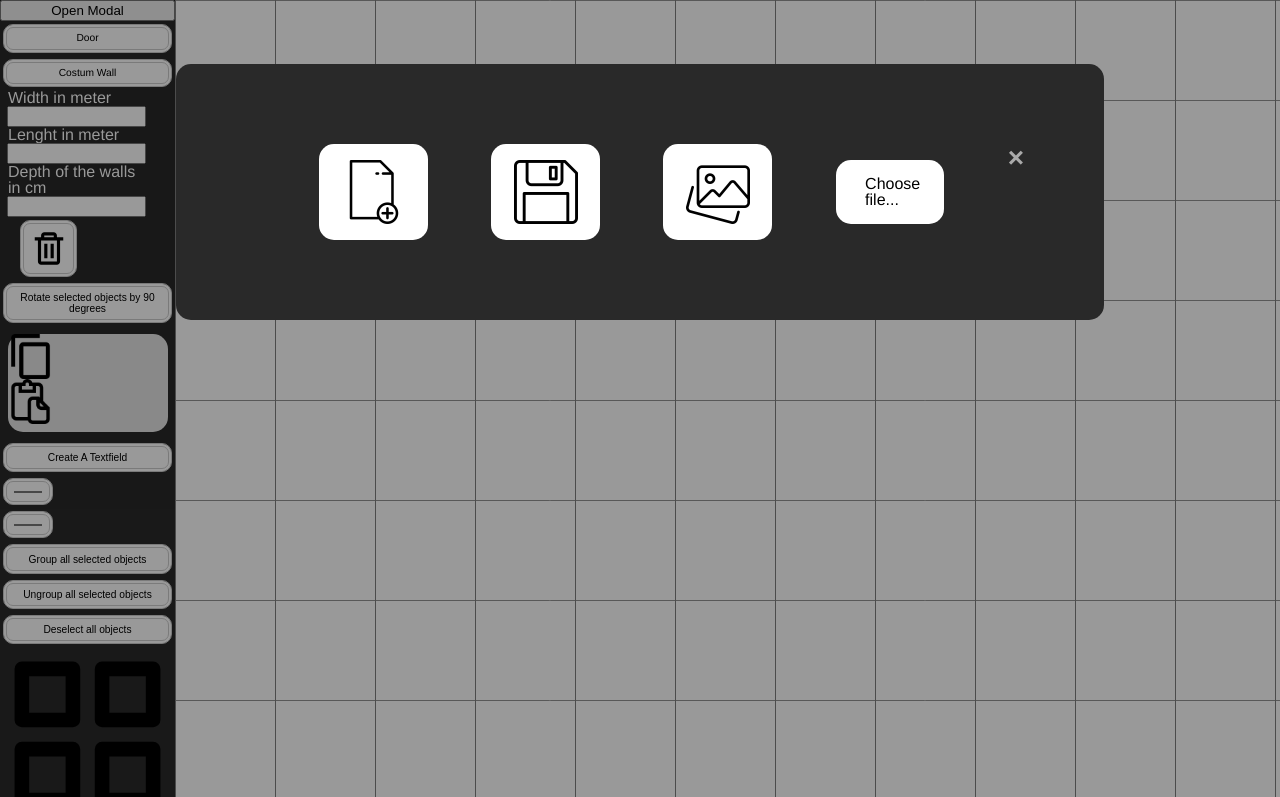
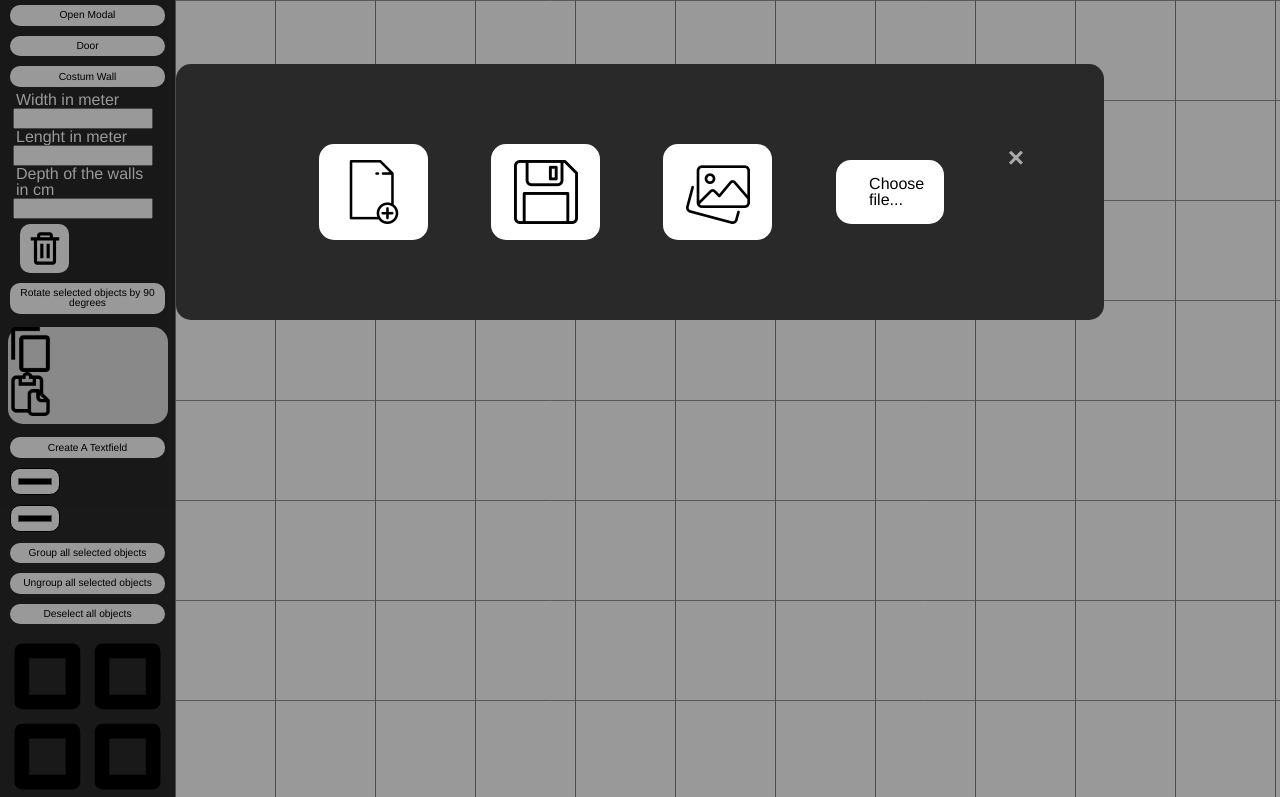
Before and after one commit to Co-working-git/Coworking, an Electron app: page application/my-electron-app/app.html in a window 1280 px wide. Shown: the top 797 px of the page. Drawn offline with Linux system fonts and the light colour scheme.

Commit message:
worked a bit on buttons in navbar

```diff
--- a/application/my-electron-app/app.html
+++ b/application/my-electron-app/app.html
@@ -12,9 +12,9 @@
 </head>
 <body>
 <header>
-    <nav>
+    <nav class="navbar">
 		<div class="controls">
-			<button id="myBtn">Open Modal</button>
+			<i id="myBtn" class= "myBtn">Open Modal</i>
 			<div id="myModal" class="modal">
 				<div class="modal-content">
 					<span class="close">&times;</span>
@@ -49,16 +49,16 @@
 			<label>Depth of the walls in cm</label>
 			<input id="dikte" class="DikteCostumWall input" type="text">
 			<img id="clear" class="feather icon-trash button img" src="img/ui_assets/trash_full.svg" onerror="this.onerror=null; this.src='image.png'">
-			<button class="button" id="rotate" onclick="Rotate()">Rotate selected objects by 90 degrees</button>
+			<i class="button" id="rotate" onclick="Rotate()">Rotate selected objects by 90 degrees</i>
 			<div class="contentBlock">
 			<img id="copy" onclick="Copy()" src="img/ui_assets/copy-content.png" alt="copy icon">
 			<img id="paste" onclick="Paste()" src="img/ui_assets/paste.png" alt="paste icon"></div>
-			<button class="button" id="text" onclick="Text()">Create A Textfield</button>
+			<i class="button" id="text" onclick="Text()">Create A Textfield</i>
 			<input class="button" type="color" id="color-picker"/>
 			<input class="button" type="color" id="color-picker2"/>
-			<button class="button" id="group" onclick="GroupAll()">Group all selected objects</button>
-			<button class="button" id="unGroup" onclick="UnGroupAll()">Ungroup all selected objects</button>
-			<button class="button" id="deSelect" onclick="DeSelect()">Deselect all objects</button>
+			<i class="button" id="group" onclick="GroupAll()">Group all selected objects</i>
+			<i class="button" id="unGroup" onclick="UnGroupAll()">Ungroup all selected objects</i>
+			<i class="button" id="deSelect" onclick="DeSelect()">Deselect all objects</i>
 			<img id="grid" onclick="gridtoggle()" src="img/ui_assets/grid.svg" alt="Grid icon">
 			<p id="lengteBlok">Length: </p>
 			<p id="breedteBlok">Width: </p>
--- a/application/my-electron-app/css/index.css
+++ b/application/my-electron-app/css/index.css
@@ -4,13 +4,16 @@ body{
     font-family: Helvetica, sans-serif;
 }
 nav{
-    z-index: 7;
+    z-index: 50;
     width: 175px;
     height: 100%;
     background-color: rgb(41, 41, 41);
     color: white;
+    overflow: auto;
 }
-
+.navbar{
+    overflow: auto;
+}
 .controls{
     display: flex;
     flex-direction: column;
@@ -19,31 +22,28 @@ nav{
 .button {
     background-color: rgb(255, 255, 255);
     border-radius: 10px;
-    border: 4px double #cccccc;
     color: black;
     text-align: center;
     font-size: 0.8vw;
     padding: 0.5em;
     transition: all 0.3s;
     cursor: pointer;
-    margin: 0.3em;
+    margin: 0.5em;
+    margin-left: 1em;
+    margin-right: 1em;
 }
 
 .button:hover {
     background-color: rgb(186, 186, 186);
 }
-.button:focus {
-    outline: none;
-    border: 4px solid #a4a4a4;
-}
 
 .controls label{
     width: 75%;
-    margin-left: 0.5em;
+    margin-left: 1em;
 }
 .input{
     width: 75%;
-    margin-left: 0.5em;
+    margin-left: 1em;
 }
 
 .img{
--- a/application/my-electron-app/css/modal.css
+++ b/application/my-electron-app/css/modal.css
@@ -11,6 +11,22 @@
     background-color: rgba(0,0,0,0.4); /* Black w/ opacity */
   }
 
+  .myBtn{
+    background-color: rgb(255, 255, 255);
+    border-radius: 10px;
+    color: black;
+    text-align: center;
+    font-size: 0.8vw;
+    padding: 0.5em;
+    transition: all 0.3s;
+    cursor: pointer;
+    margin: 0.5em;
+    margin-left: 1em;
+    margin-right: 1em;
+  }
+  .myBtn:hover{
+    background-color: rgb(186, 186, 186);
+  }
   /* Modal Content/Box */
   .modal-content {
     background-color: rgb(41, 41, 41);
@@ -33,7 +49,7 @@
     display: flex;
     justify-content: center;
     border-radius: 15px;
-    transition: all 0.3s ease-in-out;
+    transition: all 0.2s ease-in-out;
   }
 
   .modal-flex img{
--- a/application/my-electron-app/scripts/app.js
+++ b/application/my-electron-app/scripts/app.js
@@ -186,7 +186,7 @@ canvas.on('object:modified', function () {
 this.canvas.on('object:modified', function () {
     var newWidth = (Math.round(canvas.getActiveObject().getScaledWidth()));
     var newHeight = (Math.round(canvas.getActiveObject().getScaledHeight()));
-
+    canvas.getActiveObject().set({ width: parseInt(newWidth), height: parseInt(newHeight), scaleX: parseInt(1.00000), scaleY: parseInt(1), });
 });
 
 
```
